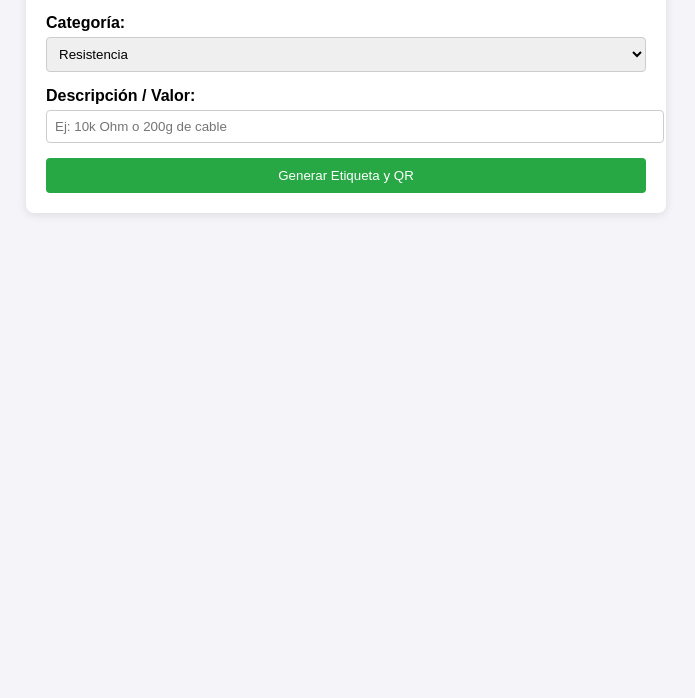
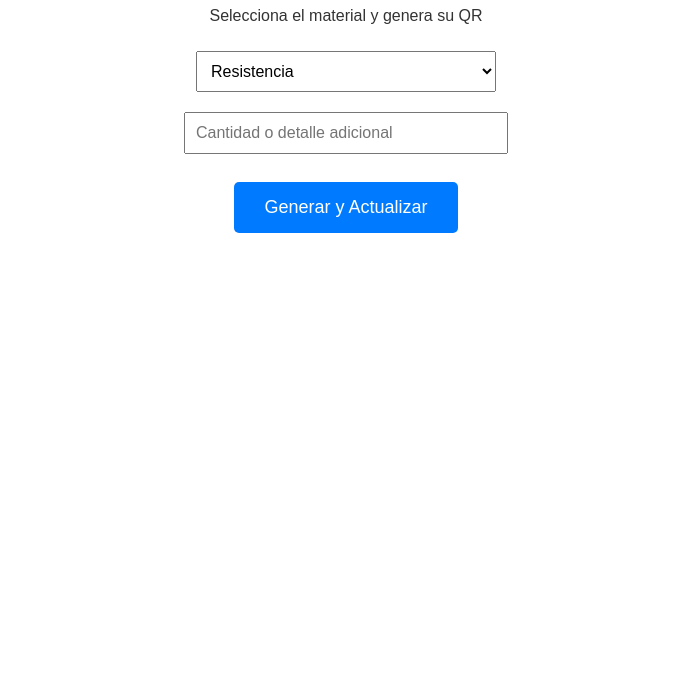
Before and after one commit to variedadesymoda1-boop/inventario-reciclaje, a plain HTML site: page index.html in a window 1280 px wide. Shown: the part 102-800 px from the top of the page, without its empty margins (294-989 px from the left). Drawn offline with Linux system fonts and the light colour scheme.

Commit message:
Update index.html

```diff
--- a/index.html
+++ b/index.html
@@ -2,96 +2,72 @@
 <html lang="es">
 <head>
     <meta charset="UTF-8">
-    <meta name="viewport" content="width=device-width, initial-scale=1.0">
-    <title>Inventario de Reciclaje Electrónico</title>
+    <title>Control de Reciclaje</title>
     <script src="https://cdnjs.cloudflare.com/ajax/libs/qrcodejs/1.0.0/qrcode.min.js"></script>
     <style>
-        body { font-family: sans-serif; padding: 20px; background-color: #f4f4f9; }
-        .container { max-width: 600px; margin: auto; background: white; padding: 20px; border-radius: 8px; box-shadow: 0 2px 10px rgba(0,0,0,0.1); }
+        body { font-family: Arial, sans-serif; text-align: center; padding: 20px; color: #333; }
+        .selector { margin-bottom: 20px; }
+        select, input { padding: 10px; font-size: 16px; width: 80%; max-width: 300px; margin: 10px 0; }
+        button { background: #007bff; color: white; border: none; padding: 15px 30px; font-size: 18px; border-radius: 5px; cursor: pointer; }
 
-        /* Estilo del Formulario */
-        .form-group { margin-bottom: 15px; }
-        label { display: block; margin-bottom: 5px; font-weight: bold; }
-        select, input { width: 100%; padding: 8px; border: 1px solid #ccc; border-radius: 4px; }
-        button { background: #28a745; color: white; border: none; padding: 10px 15px; cursor: pointer; width: 100%; border-radius: 4px; }
-        button:hover { background: #218838; }
-
-        /* Estilo de la Etiqueta para Impresión */
-        #etiqueta-area {
-            margin-top: 30px;
+        /* Área de la etiqueta */
+        #etiqueta {
+            display: none;
+            margin: 30px auto;
             padding: 20px;
-            border: 2px dashed #000;
-            display: none;
-            text-align: center;
+            border: 2px solid #000;
             width: fit-content;
-            margin-left: auto;
-            margin-right: auto;
         }
-        #qrcode { margin: 10px auto; }
+        #qrcode { margin: 15px auto; }
 
         @media print {
-            body * { visibility: hidden; }
-            #etiqueta-area, #etiqueta-area * { visibility: visible; }
-            #etiqueta-area { position: absolute; left: 0; top: 0; border: none; }
-            .no-print { display: none; }
+            body * { display: none !important; }
+            #etiqueta, #etiqueta * { display: block !important; }
         }
     </style>
 </head>
 <body>
 
-<div class="container no-print">
-    <h2>♻️ Registro de Componentes</h2>
+    <h1>♻️ Organizador de Reciclaje</h1>
+    <p>Selecciona el material y genera su QR</p>
 
-    <div class="form-group">
-        <label>Categoría:</label>
-        <select id="categoria">
+    <div class="selector">
+        <select id="material">
             <option value="Resistencia">Resistencia</option>
             <option value="Capacitor">Capacitor</option>
-            <option value="Cobre">Cobre / Cables</option>
-            <option value="Hierro">Hierro / Metal</option>
-            <option value="Plastico">Plástico</option>
+            <option value="Hierro">Hierro</option>
+            <option value="Cobre">Cobre</option>
+            <option value="Plástico">Plástico</option>
         </select>
+        <br>
+        <input type="text" id="comentario" placeholder="Cantidad o detalle adicional">
+        <br><br>
+        <button onclick="crearQR()">Generar y Actualizar</button>
     </div>
 
-    <div class="form-group">
-        <label>Descripción / Valor:</label>
-        <input type="text" id="detalle" placeholder="Ej: 10k Ohm o 200g de cable">
-    </div>
-
-    <button onclick="generarEtiqueta()">Generar Etiqueta y QR</button>
-</div>
-
-<div id="etiqueta-area">
-    <h3 id="display-titulo"></h3>
-    <p id="display-detalle"></p>
+    <div id="etiqueta">
+        <h2 id="titulo-mat"></h2>
+        <p id="info-extra"></p>
         <div id="qrcode"></div>
-    <button class="no-print" onclick="window.print()">🖨️ Imprimir Etiqueta</button>
+        <button onclick="window.print()">Imprimir Etiqueta</button>
     </div>
 
     <script>
-    function generarEtiqueta() {
-        const cat = document.getElementById('categoria').value;
-        const det = document.getElementById('detalle').value;
+        function crearQR() {
+            const mat = document.getElementById('material').value;
+            const extra = document.getElementById('comentario').value;
 
-        if(!det) { alert("Por favor escribe un detalle"); return; }
+            document.getElementById('etiqueta').style.display = 'block';
+            document.getElementById('titulo-mat').innerText = mat;
+            document.getElementById('info-extra').innerText = extra;
 
-        // Mostrar el área de la etiqueta
-        document.getElementById('etiqueta-area').style.display = 'block';
-        document.getElementById('display-titulo').innerText = cat;
-        document.getElementById('display-detalle').innerText = det;
-
-        // Limpiar QR anterior y generar uno nuevo
             document.getElementById('qrcode').innerHTML = "";
-
-        // El QR contendrá el texto para que al escanearlo sepa qué hay dentro
-        const contenidoQR = `Categoría: ${cat} | Detalle: ${det}`;
             new QRCode(document.getElementById("qrcode"), {
-            text: contenidoQR,
-            width: 128,
-            height: 128
+                text: "Material: " + mat + " - " + extra,
+                width: 150,
+                height: 150
             });
         }
     </script>
-
 </body>
 </html>
```
Lines whose indentation alone changed are shown as unchanged.
